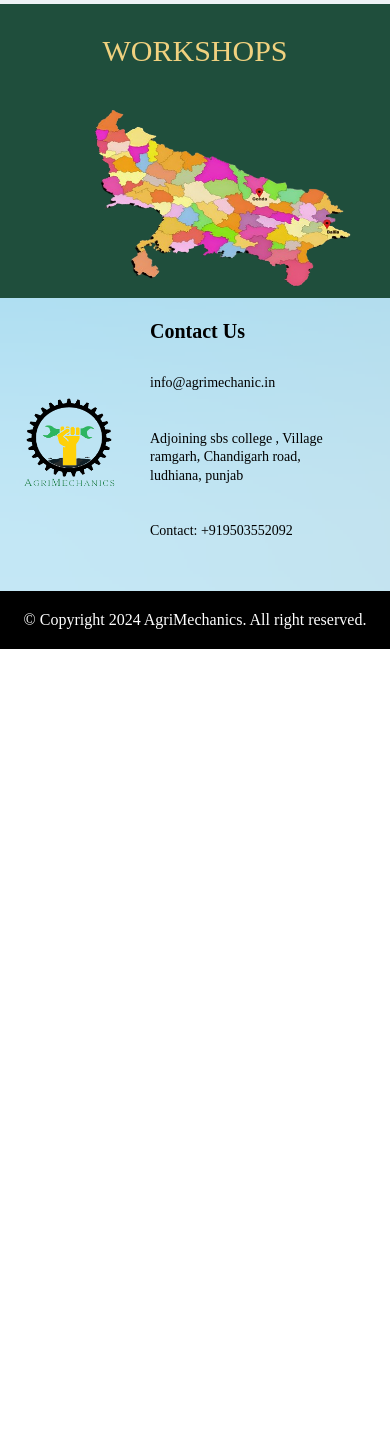
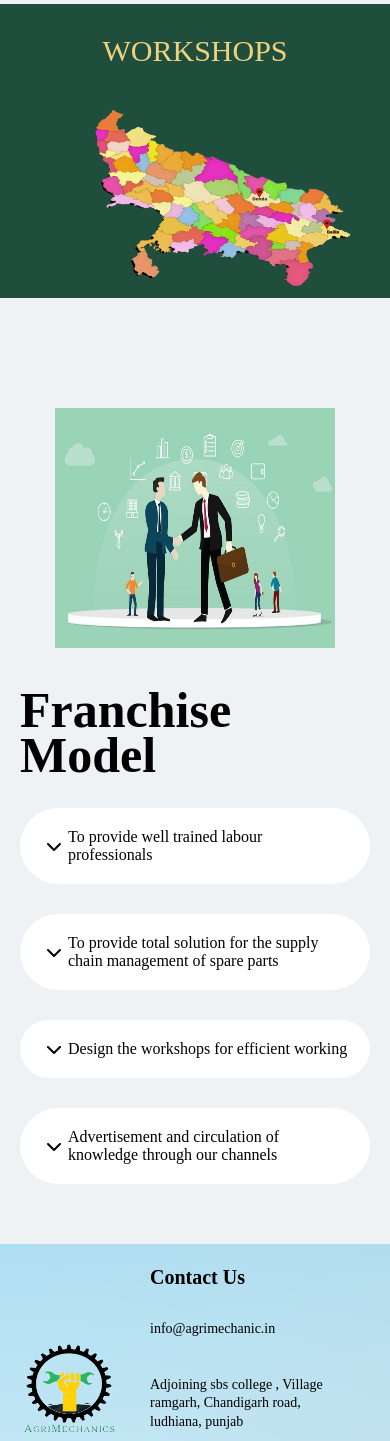
Before and after one commit to Vaishali054/AgriMechanics, a React (Create React App) app: page / in a window 390 px wide. Shown: the part 3017-4458 px from the top of the page. Before the commit the page ends 3666 px from the top, so only its background shows below. Built offline with nearby package versions, Linux system fonts and the light colour scheme.

Commit message:
add: franchise

```diff
--- /dev/null
+++ b/src/components/franchise/Franchise.jsx
@@ -0,0 +1,61 @@
+import React from 'react'
+import franchise from "../../assests/franchise.jpg"
+import { FontAwesomeIcon } from "@fortawesome/react-fontawesome";
+import { faChevronDown } from '@fortawesome/free-solid-svg-icons'
+import "./franchise.css"
+
+export default function Franchise() {
+  return (
+    <>
+      <div className='vision' id='franchise'>
+        <div className='container1'>
+          <img src={franchise} alt='vision' className='franchise-img'/>
+        </div>
+        <div className='container2'>
+          <div className='tagline3'>Franchise Model</div>
+           <div className='vision1'>
+            <div className='center icon'>
+
+           <FontAwesomeIcon icon={faChevronDown} />
+            </div>
+           <div className='vision-detail'>
+            To provide well trained labour professionals
+
+           </div>
+            </div>
+           <div className='vision2'>
+            <div className='center icon'>
+
+           <FontAwesomeIcon icon={faChevronDown} />
+            </div>
+            <div className='vision-detail'>
+            To provide total solution for the supply chain
+            management of spare parts
+            </div>
+            </div>
+           <div className='vision3'>
+            <div className='center icon'>
+
+           <FontAwesomeIcon icon={faChevronDown}/>
+            </div>
+            <div className='vision-detail'>
+            Design the workshops for efficient working
+            </div>
+            </div>
+           <div className='vision3'>
+            <div className='center icon'>
+
+           <FontAwesomeIcon icon={faChevronDown}/>
+            </div>
+            <div className='vision-detail'>
+            Advertisement and circulation of knowledge through
+            our channels
+            </div>
+            </div>
+        </div>
+
+
+      </div>
+    </>
+  )
+}
--- /dev/null
+++ b/src/components/franchise/franchise.css
@@ -0,0 +1,21 @@
+.franchise-img{
+    height: 32rem;
+    display: flex;
+}
+
+@media (max-width:760px) {
+    .franchise-img{
+        /* padding: 50px; */
+        margin-top: 100px;
+        height: 20rem;
+        width: 30rem;
+    }
+}
+@media (max-width:500px) {
+    .franchise-img{
+        /* padding: 50px; */
+        height: 15rem;
+        width: 280px;
+        padding: 10px 0px;
+    }
+}
--- a/src/pages/Landing/Landing.js
+++ b/src/pages/Landing/Landing.js
@@ -5,6 +5,7 @@ import Service from '../../components/service/Service'
 import Workshop from '../../components/workshop/Workshop'
 import Vision from "../../components/vision/Vision"
 import Footer from "../../components/footer/Footer"
+import Franchise from '../../components/franchise/Franchise'
 
 export default function Landing() {
   return (
@@ -14,6 +15,7 @@ export default function Landing() {
       <Service/>
       <Vision/>
       <Workshop/>
+      <Franchise/>
       <Footer/>
     </>
   )
```
Also changed, not shown: src/assests/franchise.jpg (added).
